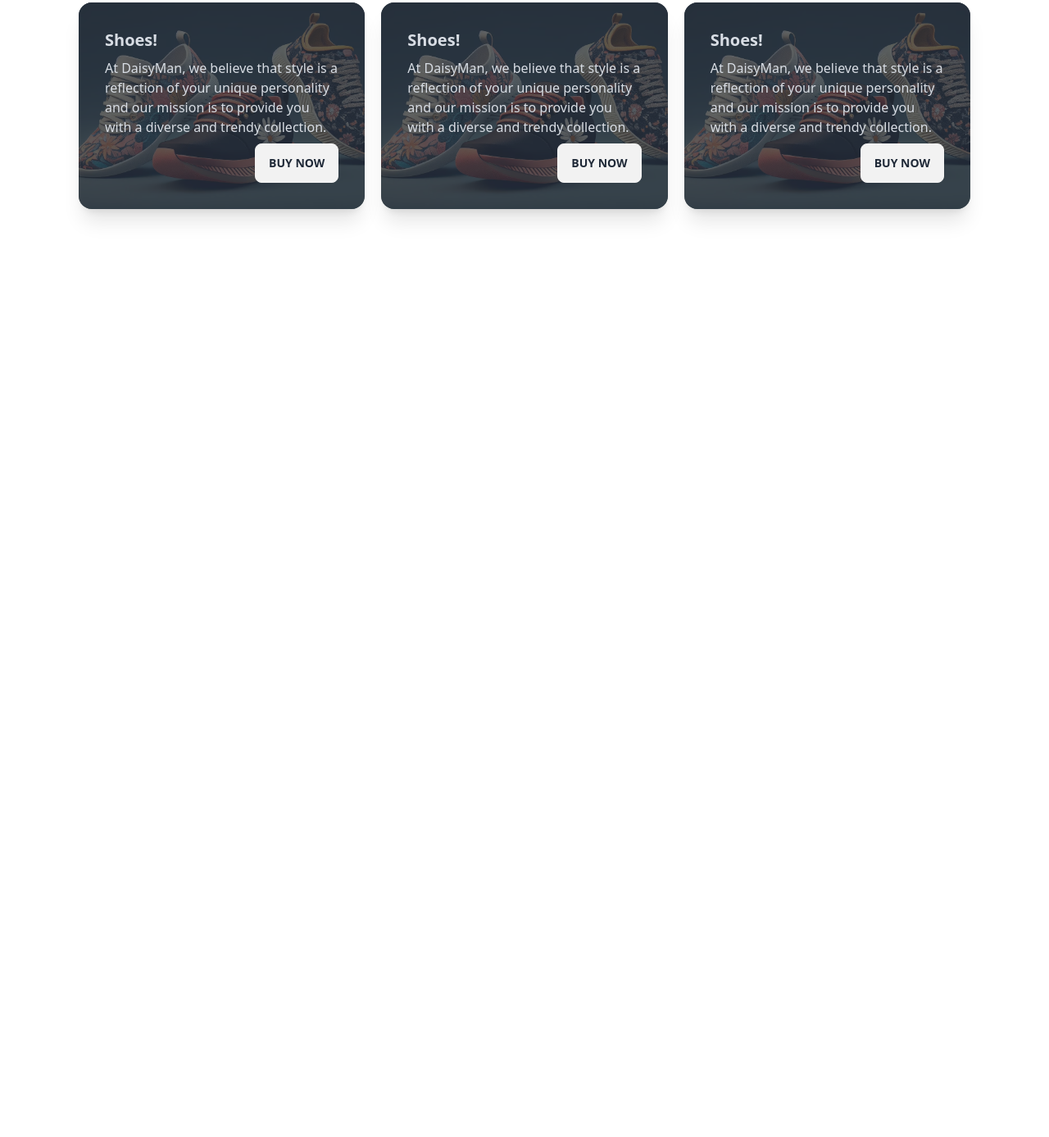
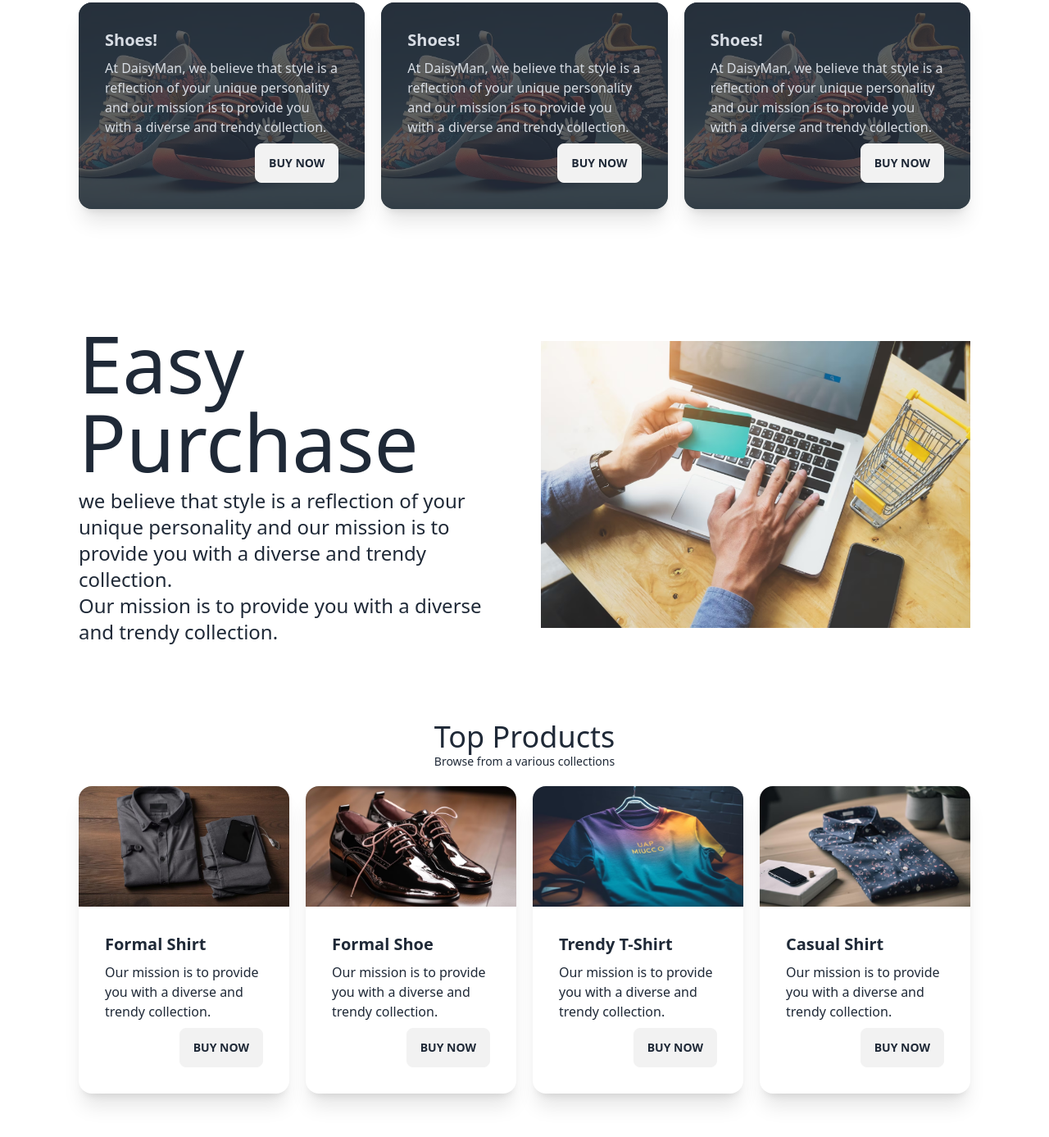
Before and after one commit to aminsk12/dasy-man-amin, a plain HTML site: page index.html in a window 1280 px wide. Shown: the part 937-2324 px from the top of the page at 82% size. Before the commit the page ends 1252 px from the top, so only its background shows below. Drawn offline with nearby package versions, Linux system fonts and the light colour scheme.

Commit message:
product secction and updat complited

```diff
--- a/index.html
+++ b/index.html
@@ -87,7 +87,7 @@
 
 <!--Categories Section-->
   <main
-    class="max-w-screen-xl mx-auto px-8 md:px16 lg:px-24 py-5 my-10 ">
+    class="max-w-screen-3xl mx-auto px-8 md:px-16 lg:px-24 py-5 my-10 ">
     <div class="text-center pb-5">
       <h1 class="text-2xl md:text-4xl ">Huge Collection</h1>
       <p class="text-sm ">Browse from a various collections</p>
@@ -135,9 +135,101 @@
     </div>
 
     <!-- Futured Section-->
+    <div class=" flex flex-col md:flex-col lg:flex-row gap-10 item-center mt-24 text-center lg:text-left items-center py-11">
+      <div class="flex-1 ">
+        <h1 class="text-4xl md:text-8xl  mb-2">Easy Purchase</h1>
+        <p class="text-xl md:text-2xl">we believe that style is a reflection of your unique personality
+          and our mission is to provide you with a diverse and trendy
+          collection.</p>
+        <p class="text-xl md:text-2xl">Our mission is to provide you with a diverse and trendy
+          collection.</p>
+      </div>
+      <div class="flex-1">
+        <img src="./images/easy-purchase.avif" alt="">
+      </div>
+    </div>
 
-
-
+      <!--product section-->
+        <!-- Heading -->
+        <div class="text-center pb-5 pt-12">
+          <h1 class="text-2xl md:text-4xl">Top Products</h1>
+          <p class="text-sm">Browse from a various collections</p>
+        </div>
+        <!-- Cards -->
+        <div class="grid sm:grid-cols-2 md:grid-cols-3 lg:grid-cols-4 gap-5">
+          <div class="card bg-base-100 shadow-xl">
+            <figure>
+              <img
+                src="./images/elegant-businessman-attire-hangs-modern-closet-generated-by-ai_188544-15312.avif"
+                alt="Shoes"
+              />
+            </figure>
+            <div class="card-body">
+              <h2 class="card-title">Formal Shirt</h2>
+              <p>
+                Our mission is to provide you with a diverse and trendy
+                collection.
+              </p>
+              <div class="card-actions justify-end">
+                <button class="btn">Buy Now</button>
+              </div>
+            </div>
+          </div>
+          <div class="card bg-base-100 shadow-xl">
+            <figure>
+              <img
+                src="./images/shiny-black-leather-shoes-exude-modern-luxury-generated-by-ai_188544-36154.avif"
+                alt="Shoes"
+              />
+            </figure>
+            <div class="card-body">
+              <h2 class="card-title">Formal Shoe</h2>
+              <p>
+                Our mission is to provide you with a diverse and trendy
+                collection.
+              </p>
+              <div class="card-actions justify-end">
+                <button class="btn">Buy Now</button>
+              </div>
+            </div>
+          </div>
+          <div class="card bg-base-100 shadow-xl">
+            <figure>
+              <img
+                src="./images/blue-yellow-t-shirt-wooden-hanger-generated-by-ai_188544-42185.avif"
+                alt="Shoes"
+              />
+            </figure>
+            <div class="card-body">
+              <h2 class="card-title">Trendy T-Shirt</h2>
+              <p>
+                Our mission is to provide you with a diverse and trendy
+                collection.
+              </p>
+              <div class="card-actions justify-end">
+                <button class="btn">Buy Now</button>
+              </div>
+            </div>
+          </div>
+          <div class="card bg-base-100 shadow-xl">
+            <figure>
+              <img
+                src="./images/elegant-businessman-shirt-wooden-desk-stack-generated-by-ai_188544-34678.avif"
+                alt="Shoes"
+              />
+            </figure>
+            <div class="card-body">
+              <h2 class="card-title">Casual Shirt</h2>
+              <p>
+                Our mission is to provide you with a diverse and trendy
+                collection.
+              </p>
+              <div class="card-actions justify-end">
+                <button class="btn">Buy Now</button>
+              </div>
+            </div>
+          </div>
+        </div>
 
   </main>
 
```
